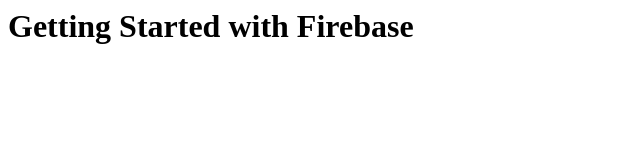
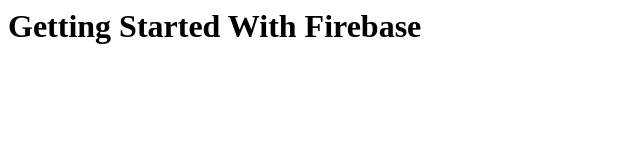
Before and after one commit to BhathiyaPrasad/Configure-Firebase, a website built with webpack: page dist/index.html in a window 1280 px wide. Shown: the whole page, without its empty margins (0-640 px from the left). Built offline with nearby package versions, Linux system fonts and the light colour scheme.

Commit message:
update d and installed webpack for the project

```diff
--- a/dist/index.html
+++ b/dist/index.html
@@ -5,6 +5,6 @@
     <title>Firebase </title>
 </head>
 <body>
-    <h1>Getting Started with Firebase</h1>
+    <h1>Getting Started With Firebase</h1>
 </body>
 </html>
```
